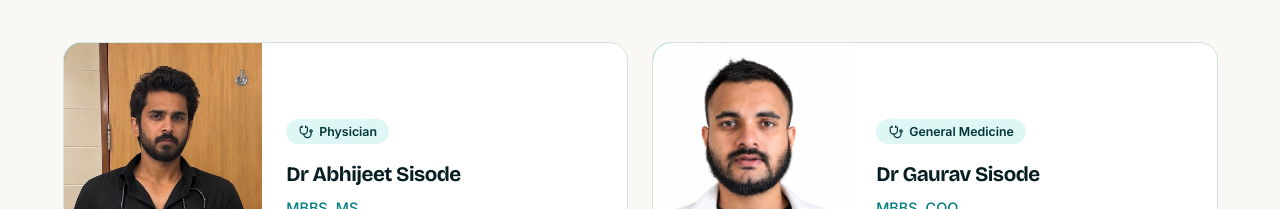
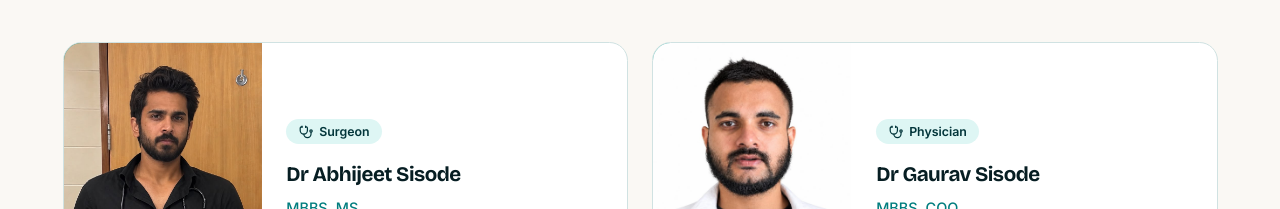
Before and after one commit to careatyourcomfort/careatyourcomfort-doctor-website, a Next.js app: page / in a window 1280 px wide. Shown: the part 1464-1673 px from the top of the page. Built offline with nearby package versions, Linux system fonts and the light colour scheme; no server answers.

Commit message:
doctors role changed

```diff
--- a/src/data/doctors.ts
+++ b/src/data/doctors.ts
@@ -2,13 +2,13 @@ export const doctors = [
     {
         name: "Dr Abhijeet Sisode",
         qualification: "MBBS, MS",
-        role: "Physician",
+        role: "Surgeon",
         photo: "/doctors/abhijeet-sisode.jpg",
     },
     {
         name: "Dr Gaurav Sisode",
         qualification: "MBBS, COO",
-        role: "General Medicine",
+        role: "Physician",
         photo: "/doctors/gaurav-sisode.jpg",
     },
 ];
```
